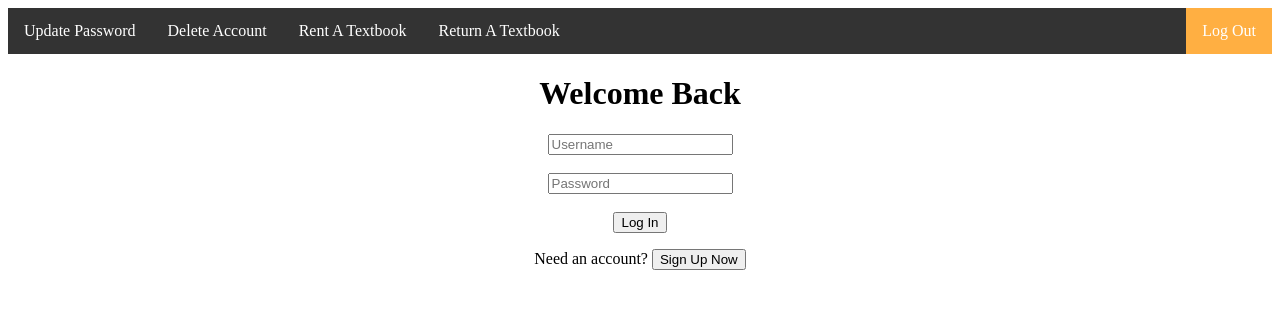
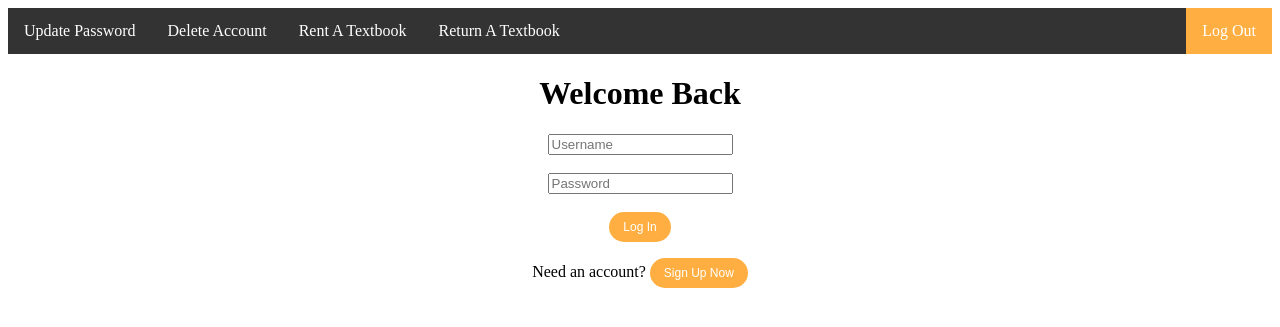
Before and after one commit to MykeriaC/textbook-rental, a PHP site: page /login.php in a window 1280 px wide. Shown: the top 327 px of the page. Run offline with PHP 8.4, Linux system fonts and the light colour scheme.

Commit message:
fifth commit
committing

```diff
--- a/login.php
+++ b/login.php
@@ -38,6 +38,17 @@
                 text-align: center;
                 justify-content: center;
             }
+            button, .send {
+                background-color: #ffaf42; /* Green */
+                border: none;
+                border-radius: 30px;
+                color: white;
+                padding: 8px 14px;
+                text-align: center;
+                text-decoration: none;
+                display: inline-block;
+                font-size: 12px;
+            }
         </style>
     <body>
             <!-- nav bar for sign up page should have login button -->
@@ -67,7 +78,7 @@
                     <input type="password" name="password" placeholder="Password">
                     <br>
                     <br>
-                    <input type="submit" value="Log In" name="submit"/>
+                    <input class="send" type="submit" value="Log In" name="submit"/>
                 </form>
 
             <?php
```
